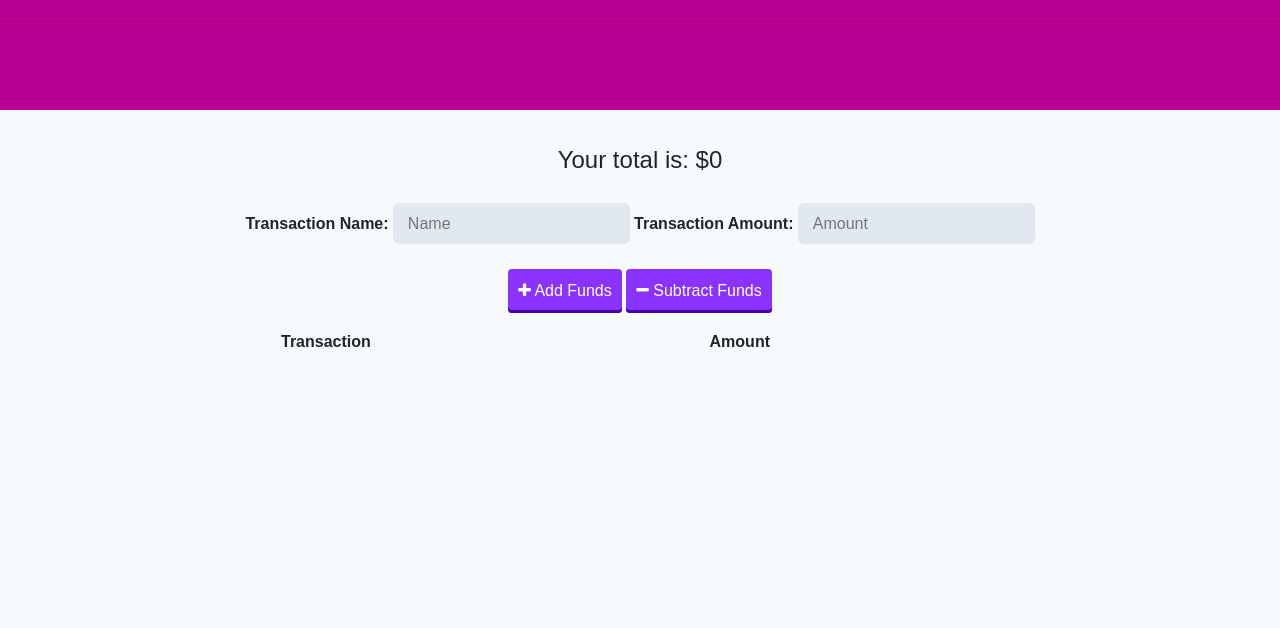
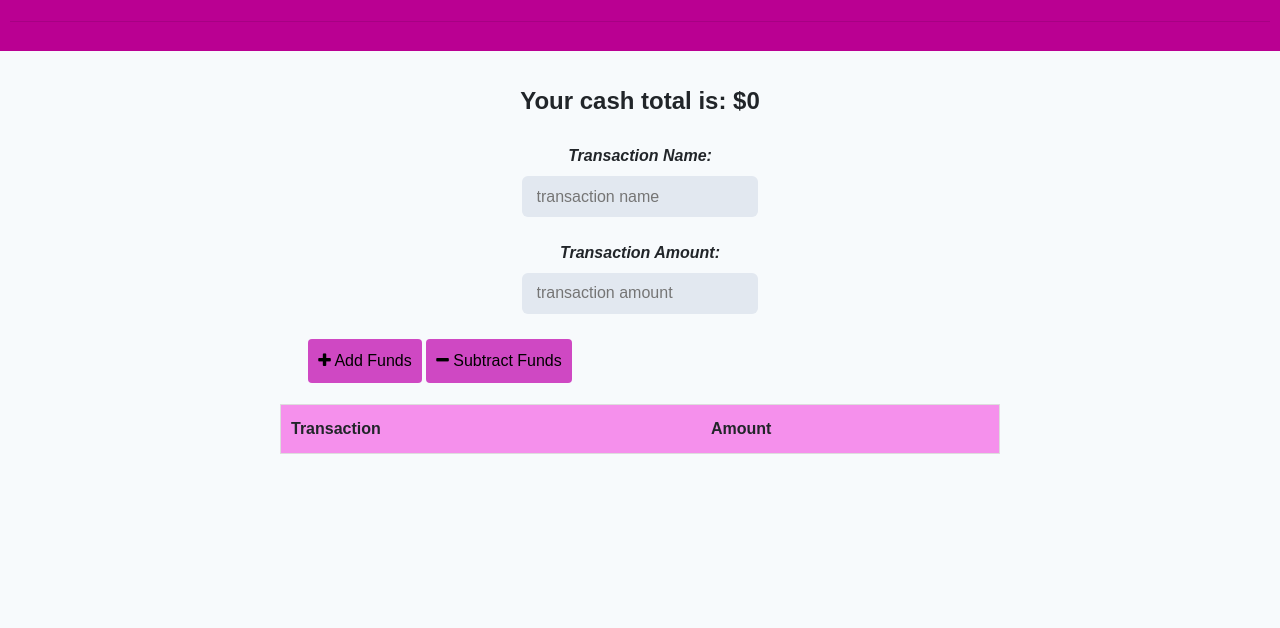
Before and after one commit to Tonnette/budget-tracker-app, a website: page public/index.html in a window 1280 px wide. Shown: the part 172-800 px from the top of the page. Drawn offline with nearby package versions, Linux system fonts and the light colour scheme; no server answers.

Commit message:
added css

```diff
--- a/public/index.html
+++ b/public/index.html
@@ -8,7 +8,8 @@
   <meta name="theme-color" content="#317EFB" />
 
   <link rel="stylesheet" href="https://stackpath.bootstrapcdn.com/font-awesome/4.7.0/css/font-awesome.min.css" />
-  <link rel="stylesheet" href="https://stackpath.bootstrapcdn.com/bootstrap/4.4.1/css/bootstrap.min.css" integrity="sha384-Vkoo8x4CGsO3+Hhxv8T/Q5PaXtkKtu6ug5TOeNV6gBiFeWPGFN9MuhOf23Q9Ifjh" crossorigin="anonymous">
+  <link rel="stylesheet" href="https://stackpath.bootstrapcdn.com/bootstrap/4.4.1/css/bootstrap.min.css"
+    integrity="sha384-Vkoo8x4CGsO3+Hhxv8T/Q5PaXtkKtu6ug5TOeNV6gBiFeWPGFN9MuhOf23Q9Ifjh" crossorigin="anonymous">
 
   <link rel="stylesheet" href="/style.css" />
   <title>Budget Tracker</title>
@@ -16,32 +17,64 @@
 
 <body>
   <div class="jumbotron jumbotron-fluid">
-    <h1 class="display-4" style="text-align:center;" >BUDGET TRACKER</h1>
-    <p class="lead" style="text-align:center;" >Track your funds both Online and Offline</p>
+    <h1 class="display-4" style="text-align:center;">BUDGET TRACKER</h1>
+    <p class="lead" style="text-align:center;">Track your funds both Online and Offline</p>
     <hr class="my-4">
     <p></p>
   </div>
 
   <div class="wrapper">
     <div class="total">
-      <div>Your total is: $<span id="total">0</span></div>
+      <div><b>Your cash total is: $<span id="total">0</span></b></div>
     </div>
 
+
     <form>
-      <label for="t-name">Transaction Name:</label>
-      <input type="text" id="t-name" placeholder="Name" />
+      <div class="container">
+        <div class="row">
+          <div class="col-sm-12">
+            <label for="t-name"><i>Transaction Name:</i></label>
+          </div>
+          <div class="col-sm-12">
+            <input type="text" id="t-name" placeholder="transaction name" />
+          </div>
+        </div>
+        <br>
 
-      <label for="t-amount">Transaction Amount:</label>
-      <input type="number" min="0" id="t-amount" placeholder="Amount" />
+        <div class="row">
+          <div class="col-sm-12">
+            <label for="t-amount"><i>Transaction Amount:</i></label>
+          </div>
+          <div class="col-sm-12">
+            <input type="number" min="0" id="t-amount" font-style="italic" placeholder="transaction amount" />
+          </div>
 
+        </div>
+      </div>
+      <div class="container">
+        <div class="row">
+          <div class="col-sm-12 col-md-6 col-lg-6">
             <div class="transaction-buttons">
               <button id="add-btn"><i class="fa fa-plus"></i> Add Funds</button>
+
               <button id="sub-btn">
                 <i class="fa fa-minus"></i> Subtract Funds
               </button>
             </div>
             <p role="alert" class="error"></p>
+
+
+          </div>
+
+        </div>
+
+      </div>
     </form>
+
+
+
+
+
 
     <div class="transactions">
       <table>
--- a/public/index.js
+++ b/public/index.js
@@ -69,7 +69,7 @@ function populateChart() {
         {
           label: "Total Over Time",
           fill: true,
-          backgroundColor: "#6666ff",
+          backgroundColor: "#cf48c3",
           data
         }
       ]
--- a/public/style.css
+++ b/public/style.css
@@ -19,6 +19,35 @@ label {
 }
 .jumbotron {
   background-color: #ba0092 !important;
+  padding-bottom: 5px !important;
+  padding-left: 10px  !important;
+  padding-right: 10px !important;
+}
+tr{
+  border: 1px solid #ddd;
+  padding: 8px;
+
+}
+
+td {
+  padding-left: 10px;
+}
+
+tr:nth-child(even){
+  background-color: #f2f2f2;
+
+}
+
+tr:hover {
+  background-color: #ddd;
+}
+
+th {
+  padding-top: 12px;
+  padding-left: 10px;
+  padding-bottom: 12px;
+  text-align: left;
+  background-color: #f590ec;
 }
 
 input {
@@ -35,13 +64,14 @@ input:focus {
 }
 
 button {
-  background: #8A33FE;
+  background: #cf48c3;
   border: none;
   border-radius: 4px;
   cursor: pointer;
-  color: #FFFFFF;
+  /* color: #FFFFFF; */
   padding: 10px;
-  box-shadow: inset 0 -3px 0 0 #4801A5;
+  margin-bottom: 5px;
+  /* box-shadow: inset 0 -3px 0 0 #4801A5; */
 }
 
 button:active {
```
Lines whose indentation alone changed are shown as unchanged.
